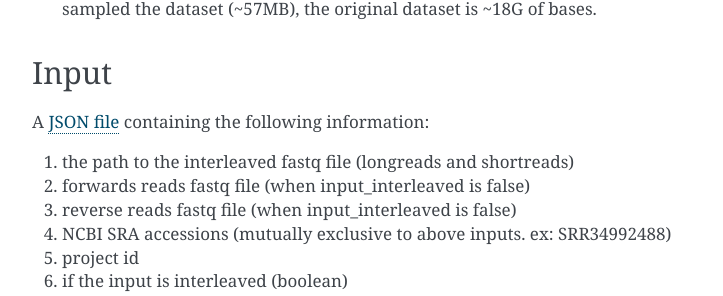
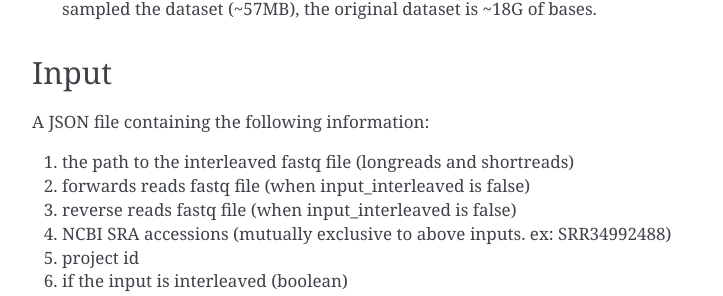
Before and after one commit to microbiomedata/ReadsQC, a Sphinx documentation site: the page built from docs/index.rst, in a window 1280 px wide and 900 px high, scrolled down 2959 px. Shown: the part 150-446 px from the top of the window, without its empty margins (388-1111 px from the left). Built offline with Sphinx 7.4.7, drawn with Linux system fonts in a browser that asks for light colours; part of the change alters nothing that is shown.

```diff
--- a/docs/index.rst
+++ b/docs/index.rst
@@ -124,7 +124,7 @@ Sample dataset(s)
 Input
 ------
 
-A `JSON file <https://github.com/microbiomedata/ReadsQC/blob/documentation/input.json>`_ containing the following information:
+A JSON file containing the following information:
 
 1. the path to the interleaved fastq file (longreads and shortreads)
 2. forwards reads fastq file (when input_interleaved is false)
```
